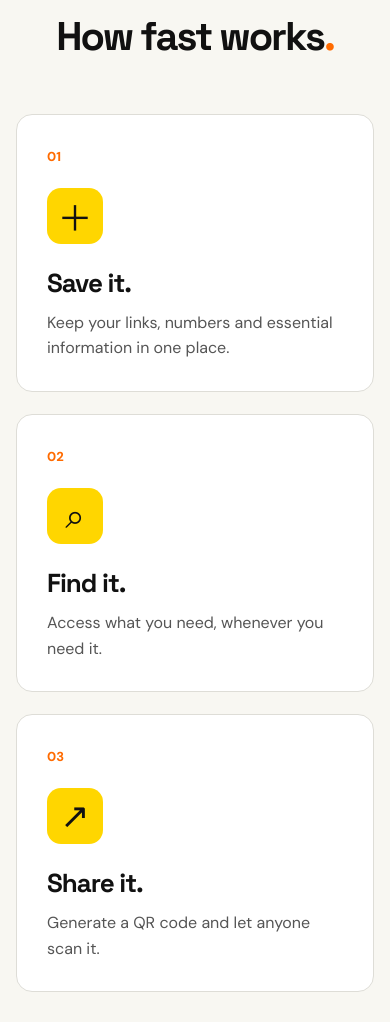
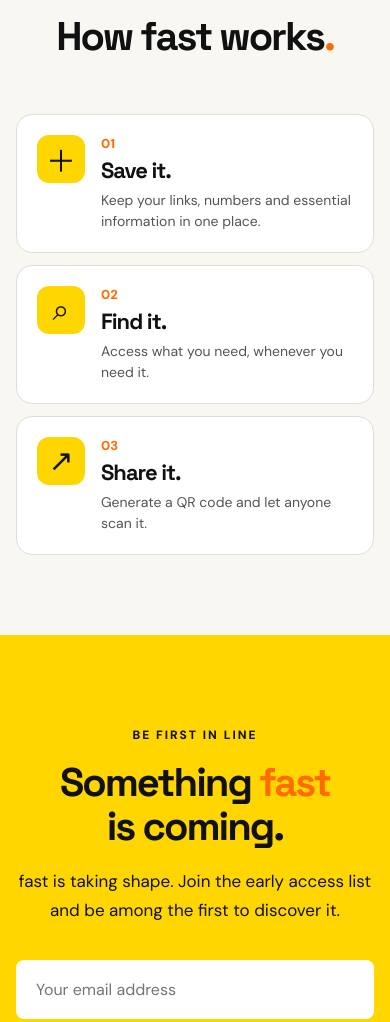
Before and after one commit to YoannLh/fast_landing, a plain HTML site: page index.html in a window 390 px wide. Shown: the part 1607-2629 px from the top of the page. Drawn offline with Linux system fonts and the light colour scheme.

Commit message:
modify steps

```diff
--- a/style.css
+++ b/style.css
@@ -518,3 +518,45 @@ body {
     overflow-x: clip;
   }
 }
+
+/* Compact horizontal step cards on mobile. */
+@media (max-width: 800px) {
+  .how .steps {
+    gap: 12px;
+  }
+  .how .step {
+    display: grid;
+    grid-template-columns: 48px minmax(0, 1fr);
+    grid-template-rows: auto auto auto;
+    column-gap: 16px;
+    padding: 20px;
+    min-height: 0;
+    align-content: start;
+  }
+  .how .step-number {
+    grid-column: 2;
+    grid-row: 1;
+    margin-bottom: 4px;
+  }
+  .how .step-icon {
+    grid-column: 1;
+    grid-row: 1 / 4;
+    width: 48px;
+    height: 48px;
+    margin: 0;
+    font-size: 30px;
+    border-radius: 12px;
+  }
+  .how .step h3 {
+    grid-column: 2;
+    grid-row: 2;
+    font-size: 22px;
+    margin: 0 0 6px;
+  }
+  .how .step p {
+    grid-column: 2;
+    grid-row: 3;
+    font-size: 14px;
+    line-height: 1.5;
+  }
+}
```
Also changed, not shown: 1 other file.
